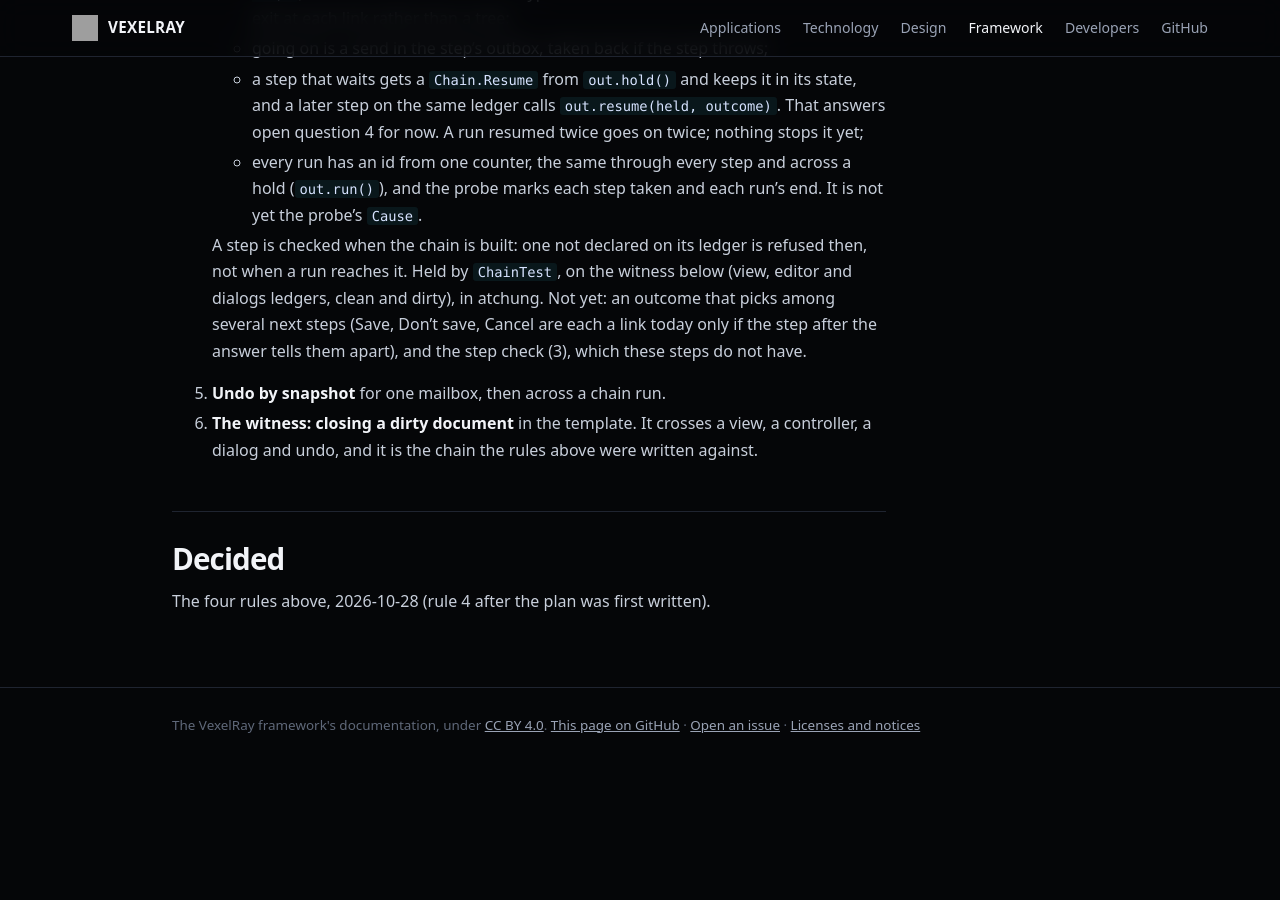
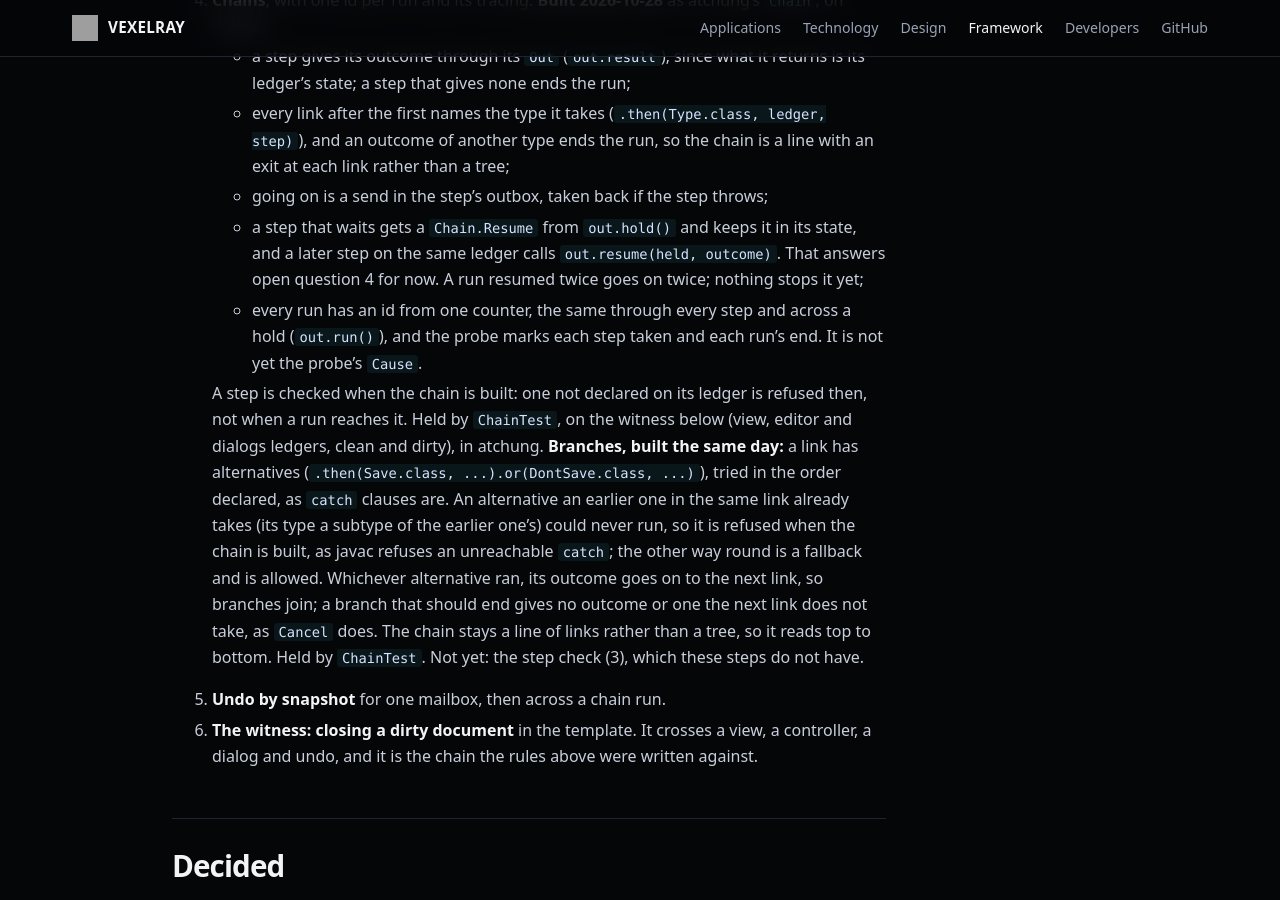
Before and after one commit to sibarum/vexelray-framework, a Jekyll site: the page built from docs/plans/chains.md, in a window 1280 px wide and 900 px high, scrolled down 6440 px. Built offline with Jekyll 4.4.1, drawn with Linux system fonts in a browser that asks for light colours; our own code applies the rules of GitHub Pages for plain Markdown files; before the commit the page ends 7222 px from its top, so only the background shows below that; some of the changed text lies outside the part shown.

Commit message:
Chains plan: branches built, as alternatives in a link
Co-Authored-By: Claude Opus 5.5 <noreply@anthropic.com>

````diff
--- a/docs/plans/chains.md
+++ b/docs/plans/chains.md
@@ -106,6 +106,11 @@ closeItem.chain(
          .then(editor,  Editor::finishClose));     // the editor's state, on the editor's lane
 ```
 
+*(As built in atchung, this reads `Chain.start("close", view, closeClicked).then(CloseAsked.class, editor,
+closeRequested).then(PromptToSave.class, dialogs, askSave).then(Save.class, editor, saveAndClose).or(DontSave.class,
+editor, discardAndClose).then(Closed.class, view, closed)`: every link after the first names its type, and a link
+may have alternatives. See step 4 of the order of work.)*
+
 - **Atomic in one mailbox, a saga across mailboxes.** Between two steps, other transactions run on each state. One
   transaction touches one state; that rule makes a state's edges and the edges of what is atomic the same.
 - **A step's result picks the next step by type**: `.on(Type.class, ...)`, one method per outcome. No sealed `switch`
@@ -204,8 +209,14 @@ Each step lands on its own and leaves the suites green.
 
    A step is checked when the chain is built: one not declared on its ledger is refused then, not when a run reaches
    it. Held by `ChainTest`, on the witness below (view, editor and dialogs ledgers, clean and dirty), in atchung.
-   Not yet: an outcome that picks among several next steps (Save, Don't save, Cancel are each a link today only if
-   the step after the answer tells them apart), and the step check (3), which these steps do not have.
+   **Branches, built the same day:** a link has alternatives (`.then(Save.class, ...).or(DontSave.class, ...)`),
+   tried in the order declared, as `catch` clauses are. An alternative an earlier one in the same link already takes
+   (its type a subtype of the earlier one's) could never run, so it is refused when the chain is built, as javac
+   refuses an unreachable `catch`; the other way round is a fallback and is allowed. Whichever alternative ran, its
+   outcome goes on to the next link, so branches join; a branch that should end gives no outcome or one the next
+   link does not take, as `Cancel` does. The chain stays a line of links rather than a tree, so it reads top to
+   bottom. Held by `ChainTest`.
+   Not yet: the step check (3), which these steps do not have.
 5. **Undo by snapshot** for one mailbox, then across a chain run.
 6. **The witness: closing a dirty document** in the template. It crosses a view, a controller, a dialog and undo,
    and it is the chain the rules above were written against.
````
